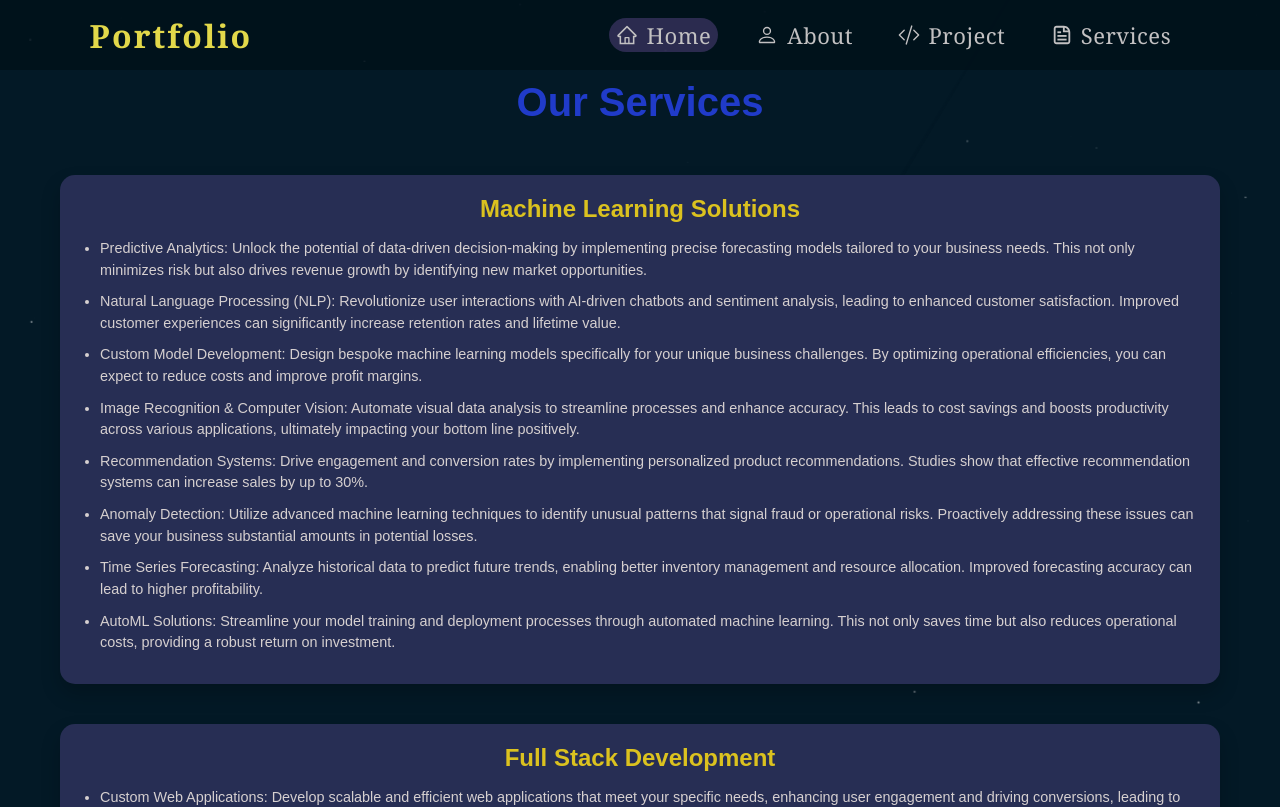
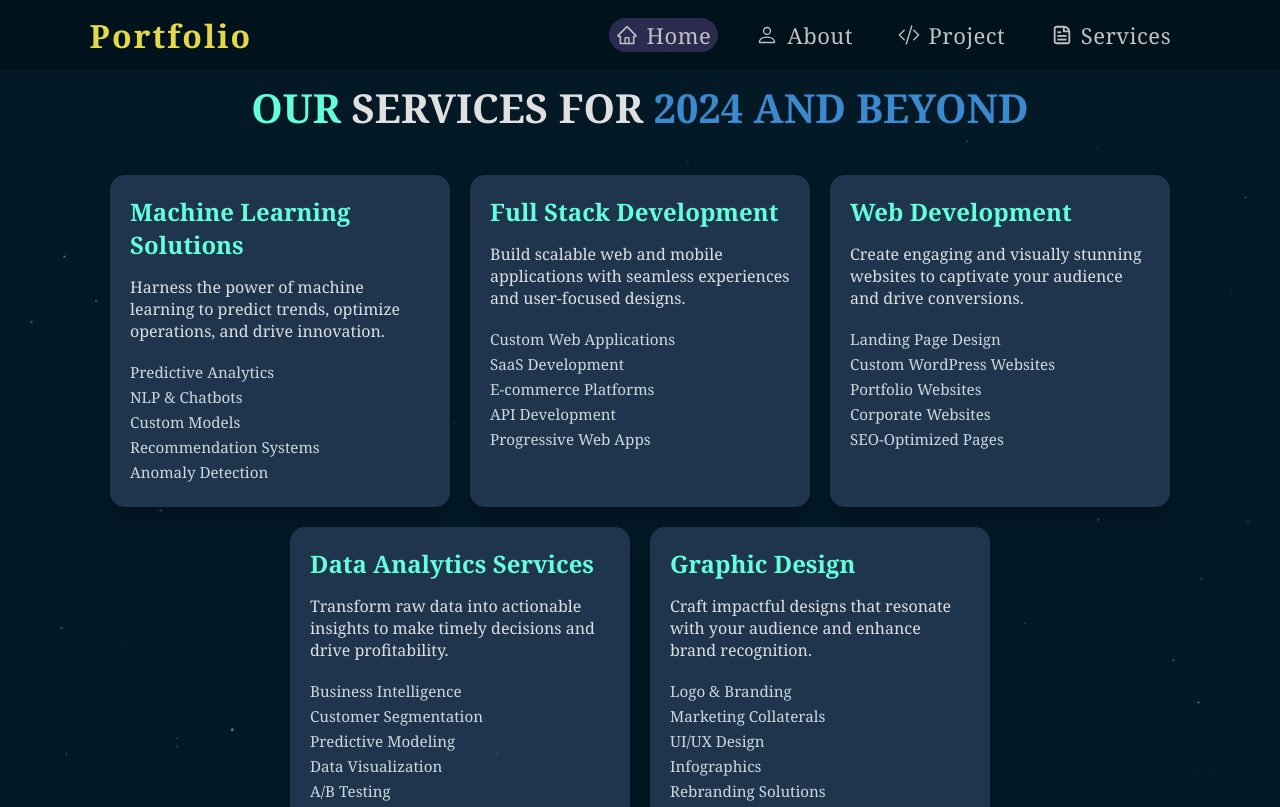
Before and after one commit to ssyasa/Portfolio, a React (Create React App) app: page /Services in a window 1280 px wide. Shown: the top 807 px of the page. Built offline with nearby package versions, Linux system fonts and the light colour scheme.

Commit message:
Services update

```diff
--- a/src/Components/Service.js
+++ b/src/Components/Service.js
@@ -1,136 +1,100 @@
-/* eslint-disable no-undef */
-/* eslint-disable react/prop-types */
-import React from 'react';
+import React from "react";
+import "./Services.css";
+import { CSSTransition, TransitionGroup } from "react-transition-group";
 
-// Service data
 const services = [
   {
-    category: 'Machine Learning Solutions',
-    offerings: [
-      'Predictive Analytics: Unlock the potential of data-driven decision-making by implementing precise forecasting models tailored to your business needs. This not only minimizes risk but also drives revenue growth by identifying new market opportunities.',
-      'Natural Language Processing (NLP): Revolutionize user interactions with AI-driven chatbots and sentiment analysis, leading to enhanced customer satisfaction. Improved customer experiences can significantly increase retention rates and lifetime value.',
-      'Custom Model Development: Design bespoke machine learning models specifically for your unique business challenges. By optimizing operational efficiencies, you can expect to reduce costs and improve profit margins.',
-      'Image Recognition & Computer Vision: Automate visual data analysis to streamline processes and enhance accuracy. This leads to cost savings and boosts productivity across various applications, ultimately impacting your bottom line positively.',
-      'Recommendation Systems: Drive engagement and conversion rates by implementing personalized product recommendations. Studies show that effective recommendation systems can increase sales by up to 30%.',
-      'Anomaly Detection: Utilize advanced machine learning techniques to identify unusual patterns that signal fraud or operational risks. Proactively addressing these issues can save your business substantial amounts in potential losses.',
-      'Time Series Forecasting: Analyze historical data to predict future trends, enabling better inventory management and resource allocation. Improved forecasting accuracy can lead to higher profitability.',
-      'AutoML Solutions: Streamline your model training and deployment processes through automated machine learning. This not only saves time but also reduces operational costs, providing a robust return on investment.',
+    title: "Machine Learning Solutions",
+    description:
+      "Harness the power of machine learning to predict trends, optimize operations, and drive innovation.",
+    features: [
+      "Predictive Analytics",
+      "NLP & Chatbots",
+      "Custom Models",
+      "Recommendation Systems",
+      "Anomaly Detection",
     ],
+    animation: "service-animation-ml",
   },
   {
-    category: 'Full Stack Development',
-    offerings: [
-      'Custom Web Applications: Develop scalable and efficient web applications that meet your specific needs, enhancing user engagement and driving conversions, leading to increased revenue streams.',
-      'SaaS Product Development: Launch robust Software as a Service (SaaS) platforms designed for optimal performance and scalability. A well-executed SaaS solution can provide recurring revenue models that significantly boost profitability.',
-      'E-commerce Solutions: Build high-converting e-commerce platforms with integrated payment gateways and inventory management. A well-optimized e-commerce site can substantially increase sales volume.',
-      'API Development and Integration: Ensure seamless connectivity across platforms, enhancing operational efficiency and enabling new revenue channels through better interoperability.',
-      'Mobile Application Development: Create responsive cross-platform applications that deliver consistent user experiences. Mobile engagement can significantly increase sales, especially in retail sectors.',
-      'Progressive Web Apps (PWAs): Develop web applications that deliver app-like experiences, reducing bounce rates and improving user engagement, which translates to higher conversion rates.',
-      'Microservices Architecture: Implement a microservices architecture for greater scalability and flexibility in your applications. This enhances your ability to adapt to market changes and user demands, driving ongoing revenue growth.',
-      'DevOps Services: Adopt continuous integration and delivery (CI/CD) practices to improve deployment efficiency. Faster time-to-market means quicker realization of revenue from your projects.',
+    title: "Full Stack Development",
+    description:
+      "Build scalable web and mobile applications with seamless experiences and user-focused designs.",
+    features: [
+      "Custom Web Applications",
+      "SaaS Development",
+      "E-commerce Platforms",
+      "API Development",
+      "Progressive Web Apps",
     ],
+    animation: "service-animation-fs",
   },
   {
-    category: 'Data Analytics Services',
-    offerings: [
-      'Business Intelligence (BI): Transform raw data into actionable insights using advanced BI tools. Strategic decision-making backed by data can lead to more effective marketing and increased revenue.',
-      'Customer Segmentation and Profiling: Leverage data analytics to target key customer segments. Optimized marketing strategies can enhance your ROI and significantly boost sales.',
-      'Real-Time Analytics: Implement systems that provide instant insights from live data streams. Rapid decision-making capabilities lead to better responsiveness in a competitive market, positively impacting revenue.',
-      'Predictive Modeling: Develop predictive models that forecast future trends and outcomes, aiding strategic planning. Better planning translates to more effective resource allocation and increased profitability.',
-      'Data Visualization: Create compelling visual representations of data to enhance understanding. This clarity can lead to quicker decision-making, unlocking additional revenue opportunities.',
-      'Data Cleaning and Preparation: Ensure high-quality data through meticulous cleaning and validation processes. High-quality data leads to better insights and more effective strategies, which boost financial performance.',
-      'A/B Testing and Experimentation: Conduct rigorous A/B testing to evaluate marketing strategies and user experience enhancements. Data-driven experiments can significantly improve conversion rates and drive revenue.',
-      'Data Governance and Compliance: Establish frameworks to manage data quality and security. Ensuring compliance can prevent costly penalties and foster customer trust, which is crucial for long-term revenue growth.',
+    title: "Web Development",
+    description:
+      "Create engaging and visually stunning websites to captivate your audience and drive conversions.",
+    features: [
+      "Landing Page Design",
+      "Custom WordPress Websites",
+      "Portfolio Websites",
+      "Corporate Websites",
+      "SEO-Optimized Pages",
     ],
+    animation: "service-animation-wd",
+  },
+  {
+    title: "Data Analytics Services",
+    description:
+      "Transform raw data into actionable insights to make timely decisions and drive profitability.",
+    features: [
+      "Business Intelligence",
+      "Customer Segmentation",
+      "Predictive Modeling",
+      "Data Visualization",
+      "A/B Testing",
+    ],
+    animation: "service-animation-da",
+  },
+  {
+    title: "Graphic Design",
+    description:
+      "Craft impactful designs that resonate with your audience and enhance brand recognition.",
+    features: [
+      "Logo & Branding",
+      "Marketing Collaterals",
+      "UI/UX Design",
+      "Infographics",
+      "Rebranding Solutions",
+    ],
+    animation: "service-animation-gd",
   },
 ];
 
-// ServiceCard component
-const ServiceCard = ({ category, offerings }) => {
-  const styles = {
-    card: {
-      backgroundColor: '#272e54',
-      borderRadius: '15px',
-      boxShadow: '0 10px 20px rgba(0, 0, 0, 0.2)',
-      margin: '20px',
-      padding: '20px',
-      transition: 'transform 0.3s ease',
-      overflow: 'hidden',
-      display: 'flex',
-      flexDirection: 'column',
-      justifyContent: 'space-between',
-    },
-    title: {
-      fontSize: '1.5rem',
-      color: '#dbc21f',
-      marginBottom: '15px',
-      fontFamily: "'Poppins', sans-serif",
-      textAlign: 'center',
-    },
-    offeringsList: {
-      listStyle: 'disc', // Changed to 'disc' for bullet points
-      paddingLeft: '20px', // Add padding for better alignment of bullet points
-      color: '#d6d0d0',
-      fontFamily: "'Poppins', sans-serif",
-      fontSize: '0.9rem',
-      lineHeight: '1.5',
-    },
-    offeringItem: {
-      marginBottom: '10px',
-    },
-  };
-
+const Services = () => {
   return (
-    <div style={styles.card}>
-      <h3 style={styles.title}>{category}</h3>
-      <ul style={styles.offeringsList}>
-        {offerings.map((offering, index) => (
-          <li key={index} style={styles.offeringItem}>
-            {offering}
-          </li>
+    <div className="services-container">
+      <h1 className="services-heading">
+        <span>Our</span> Services for <b>2024 and Beyond</b>
+      </h1>
+      <TransitionGroup className="services-list">
+        {services.map((service, index) => (
+          <CSSTransition
+            key={index}
+            timeout={500}
+            classNames="service-item-transition"
+          >
+            <div className={`service-card ${service.animation}`}>
+              <h2>{service.title}</h2>
+              <p>{service.description}</p>
+              <ul>
+                {service.features.map((feature, idx) => (
+                  <li key={idx}>{feature}</li>
+                ))}
+              </ul>
+            </div>
+          </CSSTransition>
         ))}
-      </ul>
-    </div>
-  );
-};
-
-// Services component
-const Services = () => {
-  const styles = {
-    container: {
-      display: 'flex',
-      flexDirection: 'column',
-      alignItems: 'center',
-      padding: '80px 20px',
-      color: '#343a40',
-      fontFamily: "'Poppins', sans-serif",
-    },
-    header: {
-      fontSize: '2.5rem',
-      marginBottom: '30px',
-      color: '#203bc9',
-    },
-    cardsContainer: {
-      display: 'flex',
-      flexWrap: 'wrap',
-      justifyContent: 'center',
-      maxWidth: '1200px',
-      width: '100%',
-    },
-  };
-
-  return (
-    <div style={styles.container}>
-      <h2 style={styles.header}>Our Services</h2>
-      <div style={styles.cardsContainer}>
-        {services.map((service, index) => (
-          <ServiceCard
-            key={index}
-            category={service.category}
-            offerings={service.offerings}
-          />
-        ))}
-      </div>
+      </TransitionGroup>
     </div>
   );
 };
--- /dev/null
+++ b/src/Components/Services.css
@@ -0,0 +1,127 @@
+/* General Styling */
+body {
+    margin: 0;
+    font-family: Georgia, 'Times New Roman', Times, serif;
+    color: white;
+  }
+
+  .services-container {
+    padding: 50px 10px;
+    text-align: left;
+    margin-top: 30px;
+  }
+
+  .services-heading {
+    font-size: 2.5rem;
+    margin-bottom: 40px;
+    text-transform: uppercase;
+    color: #e0e0e0;
+    animation: fade-in 1s ease-in-out;
+    text-align: center;
+  }
+
+  .services-heading span {
+    color: #64ffda;
+  }
+
+  .services-list {
+    display: flex;
+    flex-wrap: wrap;
+    justify-content: center;
+    gap: 20px;
+  }
+
+  /* Service Card Styling */
+  .service-card {
+    background: rgba(36, 59, 85, 0.85);
+    padding: 20px;
+    border-radius: 15px;
+    width: 300px;
+    transition: transform 0.3s, box-shadow 0.3s;
+    position: relative;
+    overflow: hidden;
+    box-shadow: 0 8px 15px rgba(0, 0, 0, 0.25);
+  }
+
+  .service-card:hover {
+    transform: scale(1.05);
+    box-shadow: 0 10px 25px rgba(0, 0, 0, 0.35);
+  }
+
+  .service-card h2 {
+    font-size: 1.5rem;
+    margin-bottom: 15px;
+    color: #64ffda;
+  }
+
+  .service-card p {
+    font-size: 1rem;
+    margin-bottom: 20px;
+    color: #e0e0e0;
+  }
+
+  .service-card ul {
+    list-style: none;
+    padding: 0;
+  }
+
+  .service-card ul li {
+    font-size: 0.95rem;
+    margin: 5px 0;
+    color: #cfd8dc;
+  }
+
+  /* Animations */
+  @keyframes fade-in {
+    from {
+      opacity: 0;
+      transform: translateY(-20px);
+    }
+    to {
+      opacity: 1;
+      transform: translateY(0);
+    }
+  }
+
+  .service-animation-ml {
+    animation: fade-in 0.6s ease-in-out;
+  }
+
+  .service-animation-fs {
+    animation: fade-in 0.7s ease-in-out;
+  }
+
+  .service-animation-wd {
+    animation: fade-in 0.75s ease-in-out;
+  }
+
+  .service-animation-da {
+    animation: fade-in 0.8s ease-in-out;
+  }
+
+  .service-animation-gd {
+    animation: fade-in 0.9s ease-in-out;
+  }
+
+  /* Transition Group Animations */
+  .service-item-transition-enter {
+    opacity: 0;
+    transform: translateY(20px);
+  }
+
+  .service-item-transition-enter-active {
+    opacity: 1;
+    transform: translateY(0);
+    transition: opacity 0.5s, transform 0.5s;
+  }
+
+  .service-item-transition-exit {
+    opacity: 1;
+    transform: translateY(0);
+  }
+
+  .service-item-transition-exit-active {
+    opacity: 0;
+    transform: translateY(20px);
+    transition: opacity 0.5s, transform 0.5s;
+  }
```
